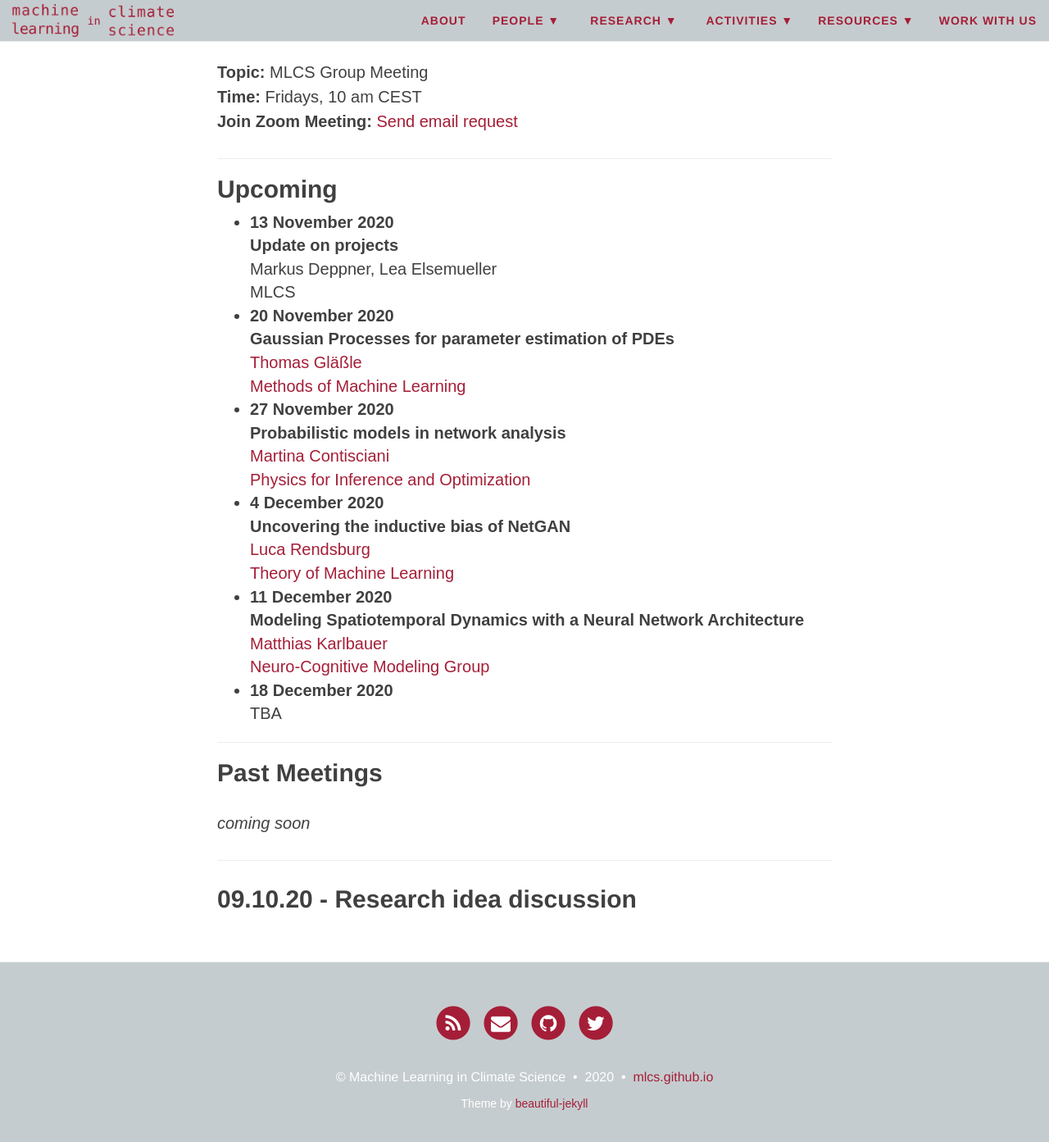
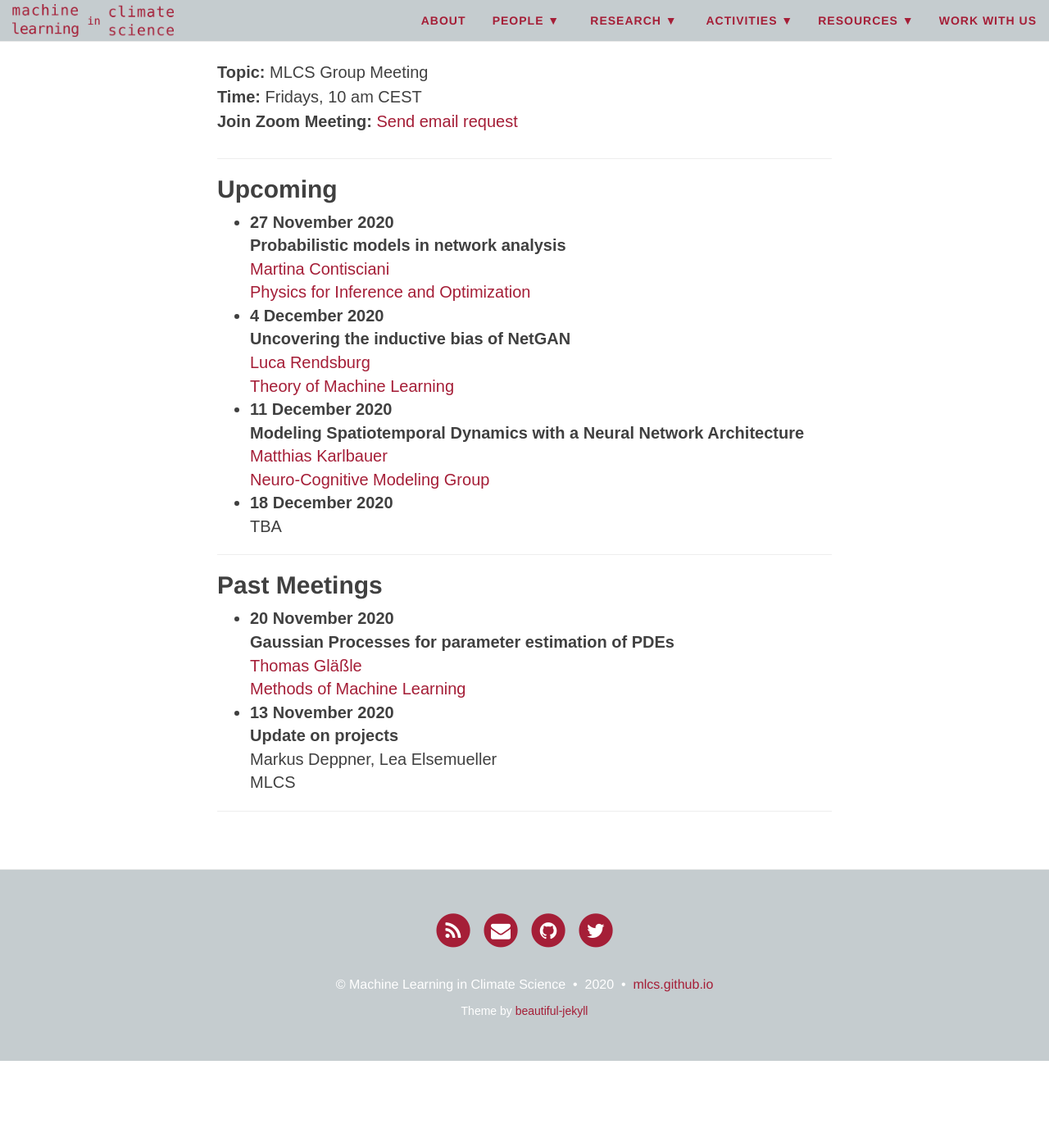
Before and after one commit to mlcs/mlcs.github.io, a Jekyll site: the page built from activities/group-meetings.md, in a window 1280 px wide and 1400 px high, scrolled down 800 px. Shown: the top 1393 px of the window at 82% size. Built offline with Jekyll 4.4.1, drawn with Linux system fonts in a browser that asks for light colours; nearby versions of some CDN libraries; after the commit the page ends 2094 px from its top, so only the background shows below that.

Commit message:
Update Group meeting

```diff
--- a/activities/group-meetings.md
+++ b/activities/group-meetings.md
@@ -23,14 +23,6 @@ meetings are entirely on Zoom.
 ***
 
 ## Upcoming
-+ **13 November 2020**
-**Update on projects**
-Markus Deppner, Lea Elsemueller
-MLCS
-+ **20 November 2020**
-**Gaussian Processes for parameter estimation of PDEs**
-[Thomas Gläßle](https://github.com/coldfix/)
-[Methods of Machine Learning](http://mml.inf.uni-tuebingen.de)
 + **27 November 2020**
 **Probabilistic models in network analysis**
 [Martina Contisciani](https://is.tuebingen.mpg.de/person/mcontisciani)
@@ -49,12 +41,13 @@ TBA
 ***
 
 ## Past Meetings
-
-_coming soon_
-
++ **20 November 2020**
+**Gaussian Processes for parameter estimation of PDEs**
+[Thomas Gläßle](https://github.com/coldfix/)
+[Methods of Machine Learning](http://mml.inf.uni-tuebingen.de)
++ **13 November 2020**
+**Update on projects**
+Markus Deppner, Lea Elsemueller
+MLCS
 
 ***
-
-<a name="09.10.20"/>
-
-## 09.10.20 - Research idea discussion
```
